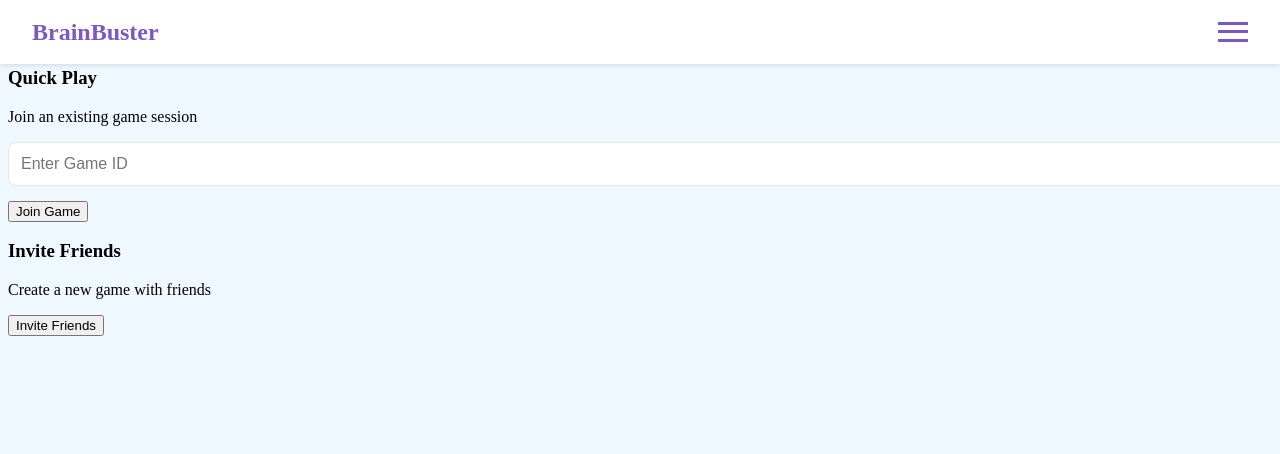
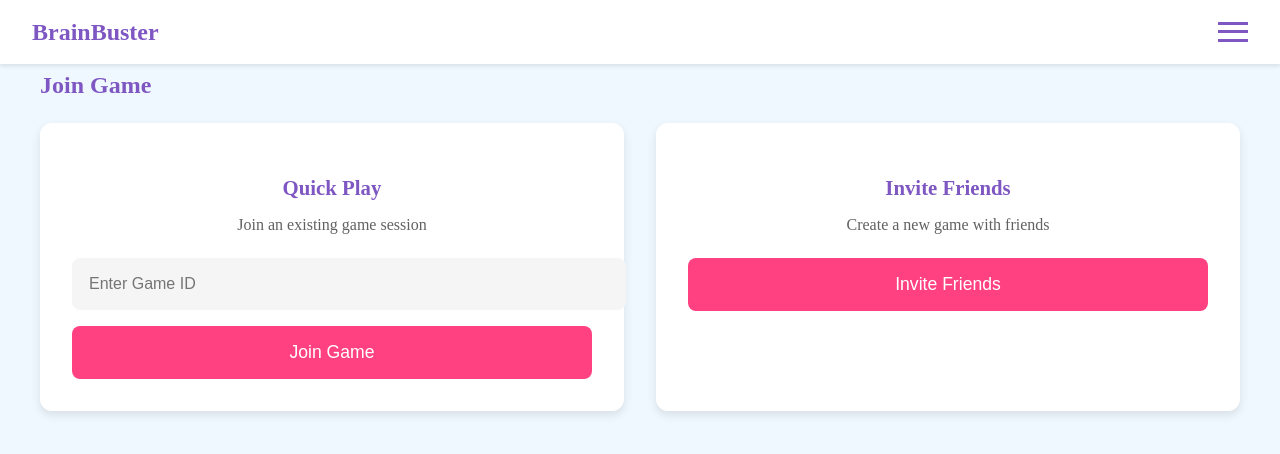
Before and after one commit to cmatthews3212/BrainBuster, a React (Vite) app in the folder client/: page /join-game in a window 1280 px wide. Shown: the top 454 px of the page. Built offline with nearby package versions, Linux system fonts and the light colour scheme.

Commit message:
Error fixed on join game , updated CSS on joingame

```diff
--- a/client/src/components/JoinGame/JoinGame.css
+++ b/client/src/components/JoinGame/JoinGame.css
@@ -1,14 +1,99 @@
+.join-game-container {
+    margin-top: 20px;
+    padding: 2rem;
+    max-width: 1200px;
+    margin-left: auto;
+    margin-right: auto;
+}
+
+.join-game-header {
+    margin-bottom: 1.5rem;
+}
+
+.join-game-header h2 {
+    color: #7E57C2;
+    font-size: 1.5rem;
+    font-weight: bold;
+}
+
+.join-game-content {
+    display: grid;
+    grid-template-columns: repeat(auto-fit, minmax(300px, 1fr));
+    gap: 2rem;
+}
+
+.join-game-card {
+    background-color: #FFFFFF;
+    border-radius: 12px;
+    padding: 2rem;
+    box-shadow: 0px 4px 10px rgba(0, 0, 0, 0.1);
+    text-align: center;
+    transition: transform 0.2s ease;
+}
+
+.join-game-card:hover {
+    transform: translateY(-5px);
+}
+
+.join-game-card h3 {
+    color: #7E57C2;
+    font-size: 1.3rem;
+    margin-bottom: 1rem;
+}
+
+.join-game-card p {
+    color: #616161;
+    font-size: 1rem;
+    margin-bottom: 1.5rem;
+}
+
 .join-game-card input {
     width: 100%;
-    padding: 12px;
-    margin-bottom: 15px;
-    border: 1px solid #e2e8f0;
+    padding: 1rem;
+    margin-bottom: 1rem;
+    border: 1px solid #F5F5F5;
     border-radius: 8px;
     font-size: 1rem;
+    background-color: #F5F5F5;
+}
+
+.join-button,
+.invite-button {
+    background-color: #FF4081;
+    color: #FFFFFF;
+    border: none;
+    border-radius: 8px;
+    padding: 1rem 2rem;
+    font-size: 1.1rem;
+    font-weight: 500;
+    cursor: pointer;
+    transition: all 0.2s ease;
+    width: 100%;
+}
+
+.join-button:hover,
+.invite-button:hover {
+    transform: scale(1.02);
 }
 
 .error-text {
     color: #e53e3e;
-    margin-top: 15px;
+    margin-top: 1rem;
     text-align: center;
 }
+
+/* Responsive Design */
+@media (max-width: 768px) {
+    .join-game-container {
+        padding: 1rem;
+    }
+
+    .join-game-card {
+        padding: 1.5rem;
+    }
+
+    .join-button,
+    .invite-button {
+        padding: 0.8rem 1.5rem;
+    }
+}
--- a/client/src/pages/Dashboard.jsx
+++ b/client/src/pages/Dashboard.jsx
@@ -1,6 +1,7 @@
 import { useState, useEffect } from 'react';
 import { Link, useNavigate } from 'react-router-dom';
-import JoinGame from '../components/Game/JoinGame';
+//import JoinGame from '../components/Game/JoinGame';
+import JoinGame from '../components/JoinGame';
 import { useMutation, useQuery } from '@apollo/client';
 import { GET_ME, QUERY_USERS } from '../utils/queries';
 import socket from '../socket';
--- a/client/src/pages/Home.jsx
+++ b/client/src/pages/Home.jsx
@@ -3,10 +3,10 @@ import { QUERY_USERS } from "../utils/queries";
 import { useQuery } from "@apollo/client";
 import { useEffect } from "react";
 import { SET_USERS } from "../utils/actions";
-import JoinGame from "../components/Game/JoinGame";
 import { useNavigate } from "react-router-dom";
 import AuthService from "../utils/auth";
 import Navbar from "../components/Nav";
+import JoinGame from "../components/JoinGame";
 
 const Home = () => {
   const navigate = useNavigate();
```
